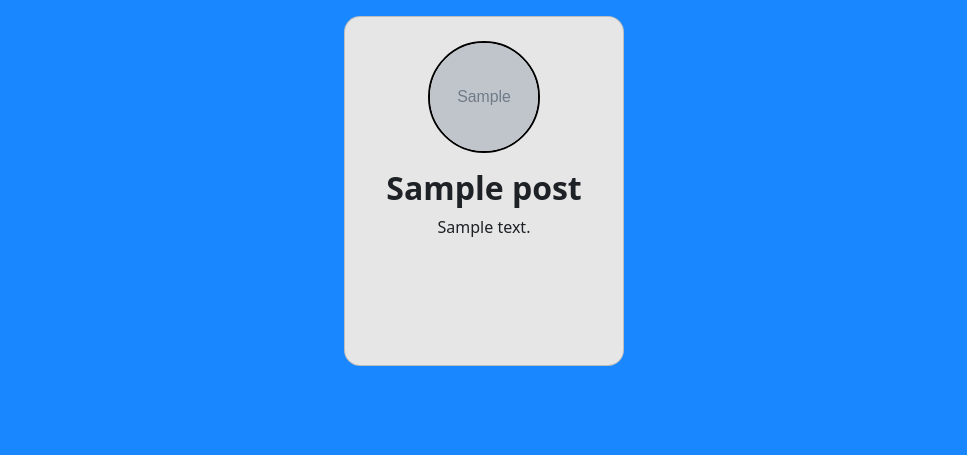
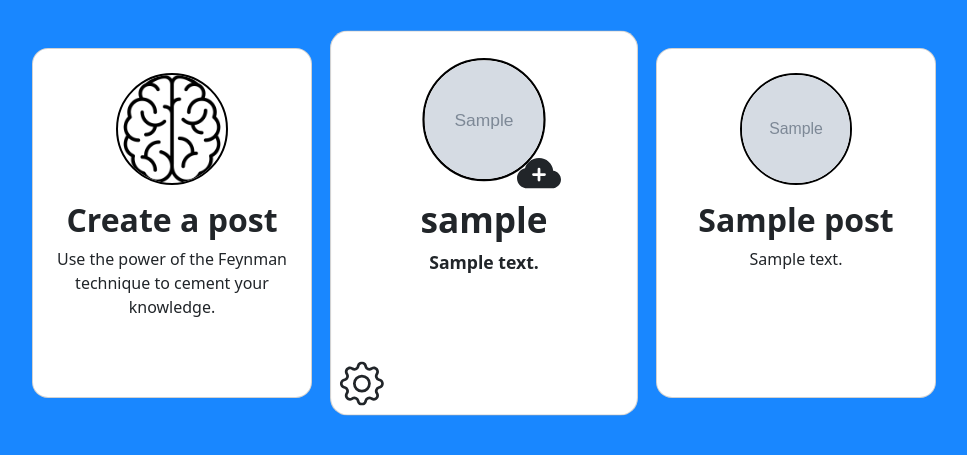
Before and after one commit to brandonoregan/concept, a Django app: page /profiles/profile in a window 1280 px wide. Shown: the part 64-519 px from the top of the page, without its empty margins (156-1123 px from the left). Run offline with Django 4.2, Linux system fonts and the light colour scheme; a user stored in the database is signed in; tables that the repository leaves empty hold one stand-in row (values such as "Sample post"); grey boxes marked "Sample" are stand-in pictures; some libraries are stand-ins or nearby versions; some web fonts are replaced.

Commit message:
update profile styling

```diff
--- a/apps/profiles/static/profiles/css/profiles.css
+++ b/apps/profiles/static/profiles/css/profiles.css
@@ -11,6 +11,10 @@
     overflow: hidden;
     position: relative;
     border-radius: 1rem;
+}
+
+.profileCardContainer{
+    transform: scale(1.1);
 }
 
 /* Profile picture container inner image */
@@ -49,6 +53,7 @@
     justify-content: center;
     font-weight: 700;
     flex-wrap: wrap;
+    margin-top: 2rem;
 }
 
 .rowContainer {
@@ -78,11 +83,15 @@
     text-align: center;
     padding: 1.5rem 1rem 1rem 1rem;
     border-radius: 1em;
-    filter: brightness(.9);
+    filter: brightness(1);
     display: flex;
     flex-direction: column;
     align-items: center;
     justify-content: start;
+}
+
+.card:hover {
+    transform: scale(1.1);
 }
 
 
@@ -122,3 +131,16 @@
     width: 100%;
     object-fit: cover;
 }
+
+/* Profile card styling  */
+/* Profile card styling  */
+
+#profileCard:hover {
+    transform: scale(1);
+}
+
+#profileCard .image-container svg {
+    height: 100%;
+    width: 100%;
+    object-fit: cover;
+}
--- /dev/null
+++ b/apps/profiles/templates/profiles/includes/create_post_card.html
@@ -0,0 +1,15 @@
+{% load static %}
+
+<div class="cardContainer" id="createPostCard">
+    <form class="" action="{% url 'post_create' %}" method="GET">
+        <button type="submit" class="">
+            <div class="card">
+                <div class="image-container">
+                    <img src="{% static 'images/welcome_brain.png' %}" alt="No image available">
+                </div>
+                <h2>Create a post</h2>
+                <p class="aboutText">Use the power of the Feynman technique to cement your knowledge.</p>
+            </div>
+        </button>
+    </form>
+</div>
--- a/apps/profiles/templates/profiles/includes/profile_card.html
+++ b/apps/profiles/templates/profiles/includes/profile_card.html
@@ -1,7 +1,7 @@
 {% load static %}
 
-<div class="cardContainer ">
-    <div class="card position-relative ">
+<div class="cardContainer profileCardContainer">
+    <div id="profileCard" class="card position-relative ">
         <div class="image-container position-relative">
             {% if profile_picture is not None %}
                 <img src="{{ profile_picture.url }}" alt="Profile Picture">
@@ -33,6 +33,6 @@
         <!-- Settings Wheel Button -->
         {% include 'profiles/includes/profile_settings_form.html' %}
         <h2>{{ current_user.username }}</h2>
-        <p class="aboutText">{{ current_user.profile.bio }}</p>
+        <p class="aboutText">{% if current_user.profile.bio %}{{ current_user.profile.bio }}{% else %}Click on the plus sign edit your bio and profile picture!{% endif %}</p>
     </div>
 </div>
--- a/apps/profiles/templates/profiles/profile.html
+++ b/apps/profiles/templates/profiles/profile.html
@@ -17,13 +17,14 @@
     <!-- Will be main page row -->
     <div class="row rowContainer">
         <div class="col" id="userPosts">
+            <!-- Create Post card -->
+            {% include 'profiles/includes/create_post_card.html' %}
+            <!-- Profile Card -->
+            {% include 'profiles/includes/profile_card.html' %}
             {% if user_posts %}
                     {% for post in user_posts %}
-                        {% if forloop.counter == 2 %}
-                            {% include 'profiles/includes/profile_card.html' %}
-                        {% else %}
-                            {% include 'profiles/includes/post.html' %}
-                        {% endif %}
+                        <!-- Post Card -->
+                        {% include 'profiles/includes/post_card.html' %}
                     {% endfor %}
             {% endif %}
         </div>
```
Also changed, not shown: apps/profiles/templates/profiles/includes/post_card.html (renamed from apps/profiles/templates/profiles/includes/post.html), media/post_images/sunflower.jpg (added).
